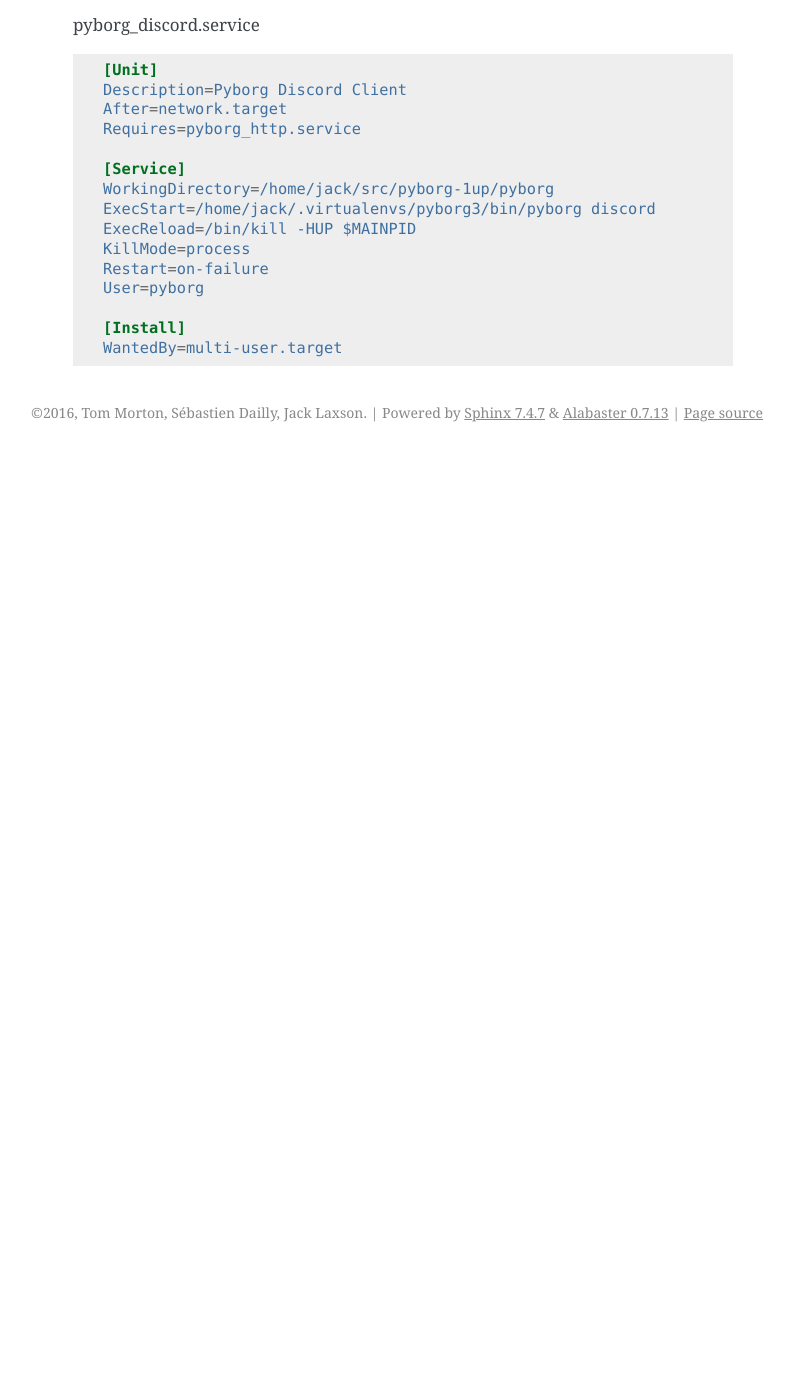
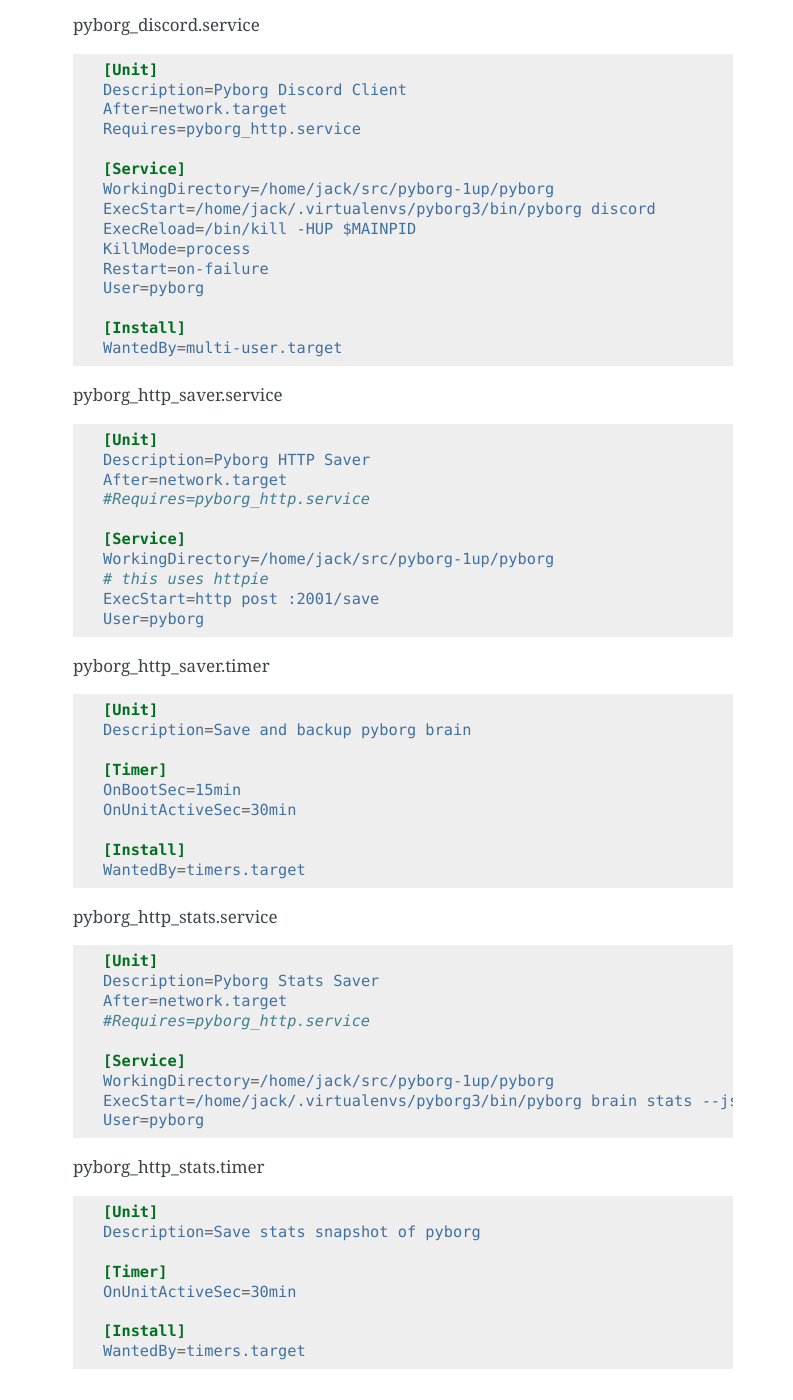
Before and after one commit to jrabbit/pyborg-1up, a Sphinx documentation site: the page built from docs/source/deploy.rst, in a window 1280 px wide and 1400 px high, scrolled down 971 px. Shown: the whole window, without its empty margins (347-1140 px from the left). Built offline with Sphinx 7.4.7, drawn with Linux system fonts in a browser that asks for light colours; before the commit the page ends 1423 px from its top, so only the background shows below that.

Commit message:
add new systemd units/timers

```diff
--- a/docs/source/deploy.rst
+++ b/docs/source/deploy.rst
@@ -63,3 +63,58 @@
 	WantedBy=multi-user.target
 
 ..
+
+pyborg_http_saver.service ::
+
+	[Unit]
+	Description=Pyborg HTTP Saver
+	After=network.target
+	#Requires=pyborg_http.service
+
+	[Service]
+	WorkingDirectory=/home/jack/src/pyborg-1up/pyborg
+	# this uses httpie
+	ExecStart=http post :2001/save
+	User=pyborg
+..
+
+pyborg_http_saver.timer ::
+
+	[Unit]
+	Description=Save and backup pyborg brain
+
+	[Timer]
+	OnBootSec=15min
+	OnUnitActiveSec=30min
+
+	[Install]
+	WantedBy=timers.target
+
+..
+
+pyborg_http_stats.service ::
+
+	[Unit]
+	Description=Pyborg Stats Saver
+	After=network.target
+	#Requires=pyborg_http.service
+
+	[Service]
+	WorkingDirectory=/home/jack/src/pyborg-1up/pyborg
+	ExecStart=/home/jack/.virtualenvs/pyborg3/bin/pyborg brain stats --json
+	User=pyborg
+
+..
+
+pyborg_http_stats.timer ::
+
+	[Unit]
+	Description=Save stats snapshot of pyborg
+
+	[Timer]
+	OnUnitActiveSec=30min
+
+	[Install]
+	WantedBy=timers.target
+
+..
```
